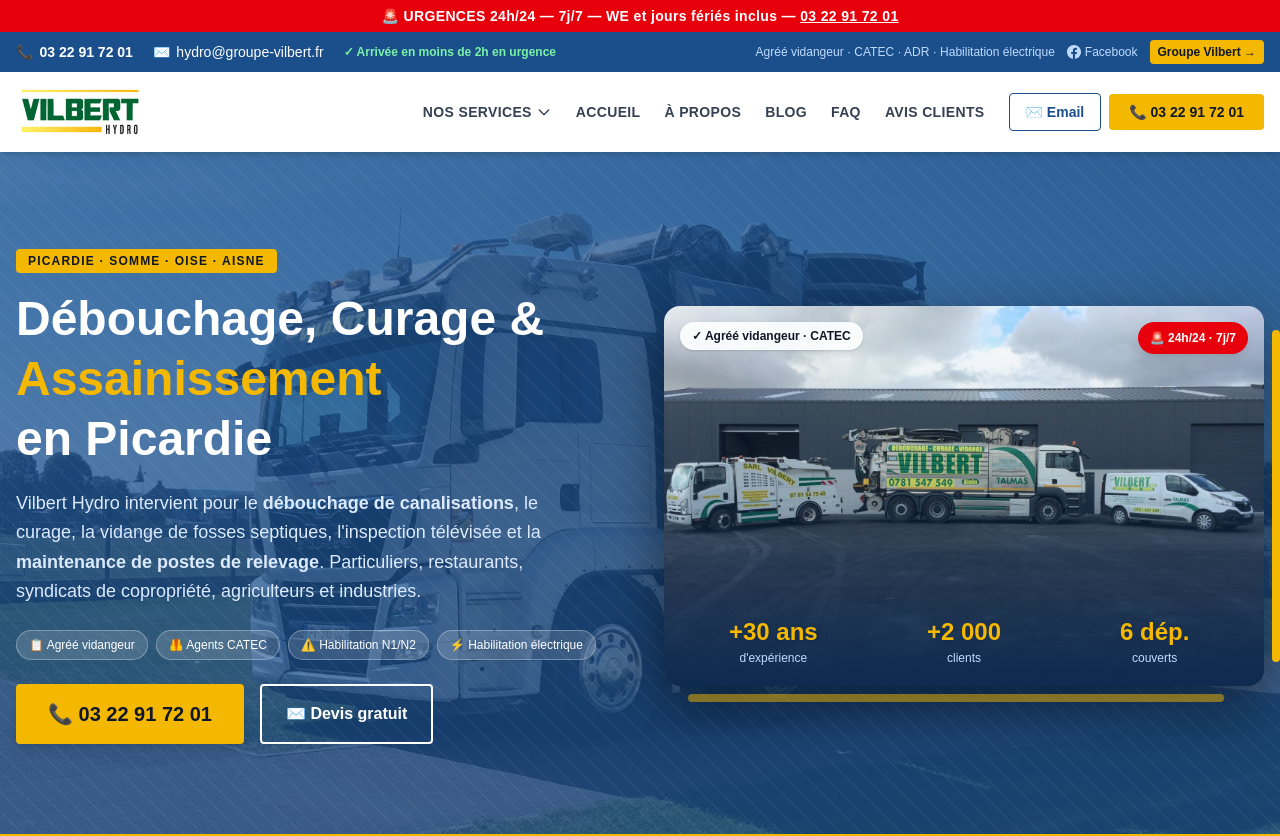
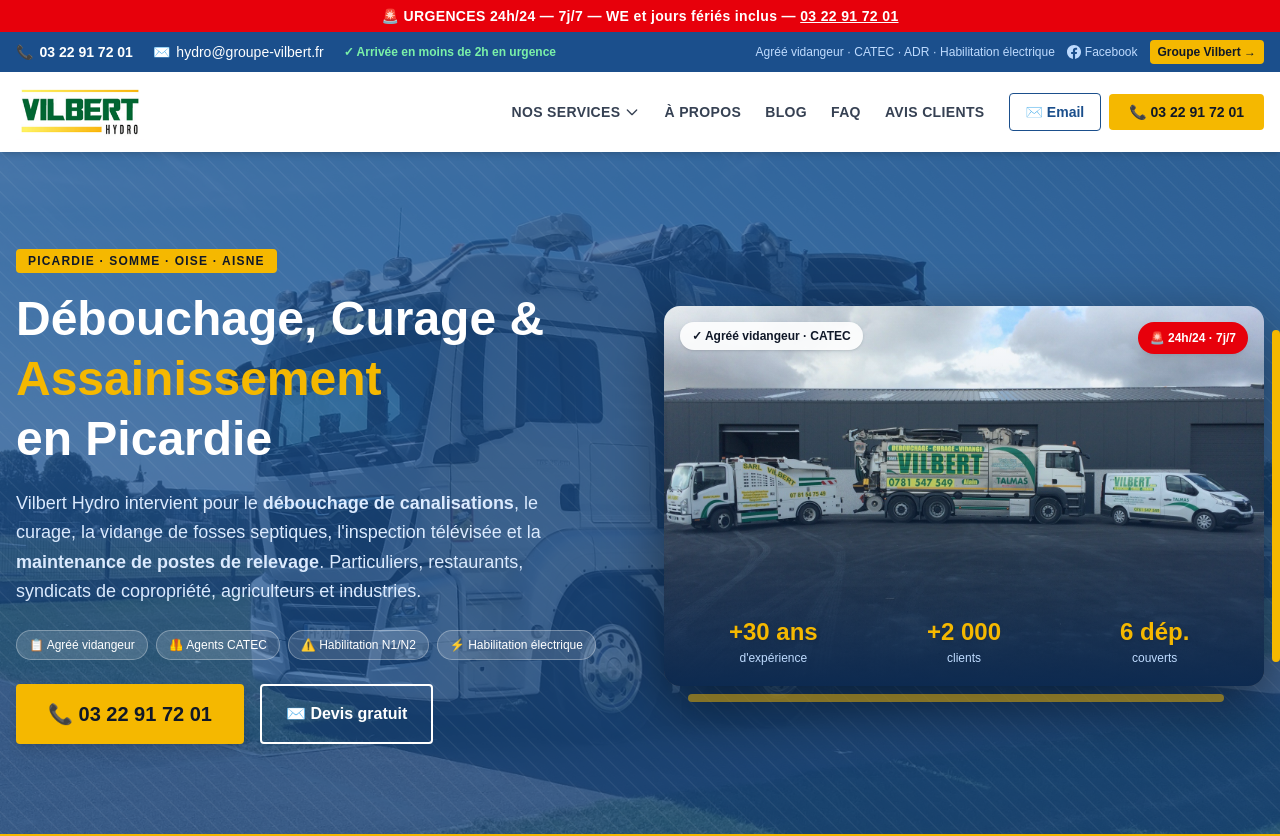
Before and after one commit to damienleras-sudo/vilbert-hydro, a Next.js app: page / in a window 1280 px wide. Shown: the top 836 px of the page. Built offline with nearby package versions, Linux system fonts and the light colour scheme.

Commit message:
Retire bouton Accueil du menu — logo suffit

```diff
--- a/components/Header.tsx
+++ b/components/Header.tsx
@@ -41,7 +41,6 @@
 ];
 
 const navLinks = [
-  { label: "Accueil", href: "/" },
   { label: "À propos", href: "/a-propos" },
   { label: "Blog", href: "/blog" },
   { label: "FAQ", href: "/faq" },
```
